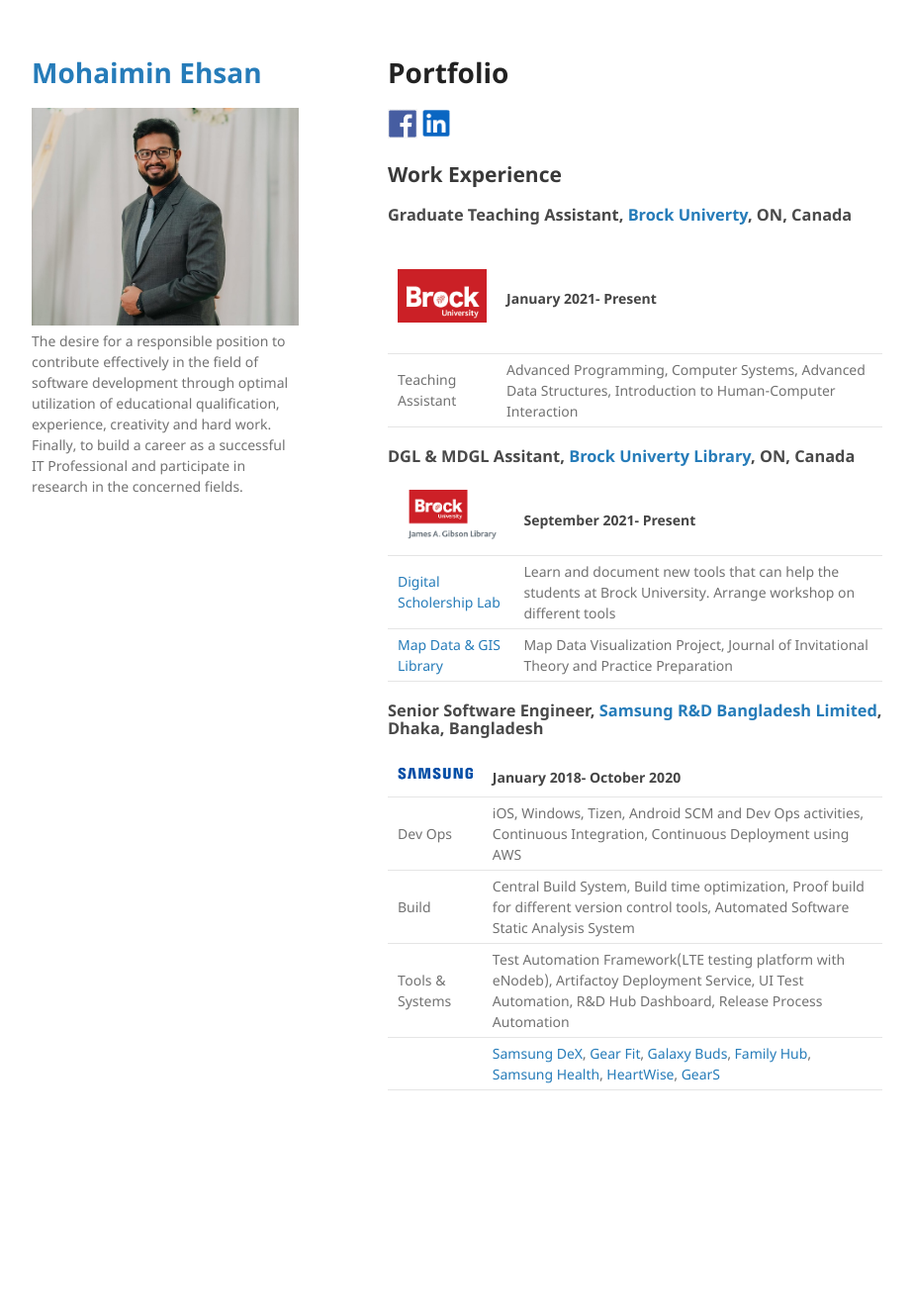
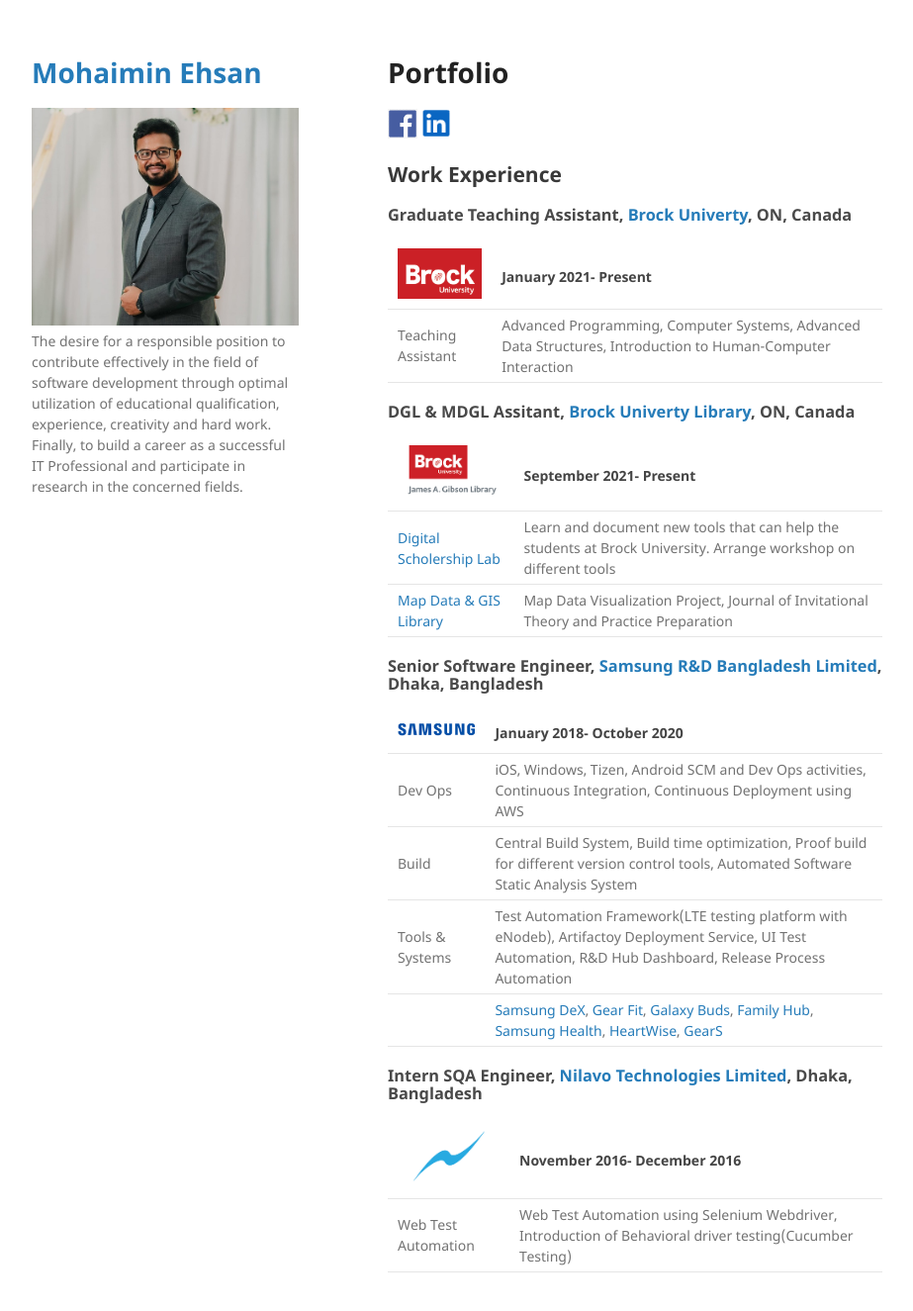
Before and after one commit to MohaiminEhsan/Homepage, a Jekyll site: the page built from index.md, in a window 1280 px wide and 1356 px high. Shown: the top 1325 px of the window at 99% size, without its empty margins (178-1101 px from the left). Built offline with Jekyll 4.4.1, drawn with Linux system fonts in a browser that asks for light colours; our own code applies the rules of GitHub Pages for plain Markdown files.

Commit message:
Update index.md

```diff
--- a/index.md
+++ b/index.md
@@ -12,7 +12,7 @@ layout: default
 
 
 
-|&nbsp; &nbsp; <img src="assets/img/BrockLogo.png?raw=true" width="110"/>&nbsp; &nbsp; | January 2021- Present          |
+|<img src="assets/img/BrockLogo.png?raw=true" width="110"/>| January 2021- Present          |
 |:-------------|:------------------|
 | Teaching Assistant | Advanced Programming, Computer Systems, Advanced Data Structures, Introduction to Human-Computer Interaction |
 
@@ -33,9 +33,17 @@ layout: default
 
 
 
-| <img src="assets/img/Samsung.png?raw=true" width="130"/>       | January 2018- October 2020          |
+| <img src="assets/img/Samsung.png?raw=true" width="140"/>       | January 2018- October 2020          |
 |:-------------|:------------------|
 | Dev Ops |  iOS, Windows, Tizen, Android SCM and Dev Ops activities, Continuous Integration, Continuous Deployment using AWS |
 | Build | Central Build System, Build time optimization, Proof build for different version control tools, Automated Software Static Analysis System |
 | Tools & Systems  | Test Automation Framework(LTE testing platform with eNodeb), Artifactoy Deployment Service, UI Test Automation, R&D Hub Dashboard, Release Process Automation |
 |  | [Samsung DeX](https://www.samsung.com/ca/apps/samsung-dex/), [Gear Fit](https://apps.apple.com/ca/app/samsung-galaxy-fit-gear-fit/id1117312500), [Galaxy Buds](https://apps.apple.com/us/app/samsung-galaxy-buds/id1491433898), [Family Hub](https://apps.apple.com/us/app/samsung-family-hub/id1194886976), [Samsung Health](https://apps.apple.com/us/app/samsung-health/id1224541484), [HeartWise](https://apps.apple.com/us/app/samsung-heartwise/id1256730970), [GearS](https://apps.apple.com/ca/app/samsung-galaxy-watch-gear-s/id1117310635) |
+
+
+
+### Intern SQA Engineer, [Nilavo Technologies Limited](https://nilavo.com/), Dhaka, Bangladesh
+
+|<img src="assets/img/nilavo.png?raw=true" width="120"/>| November 2016- December 2016          |
+|:-------------|:------------------|
+| Web Test Automation | Web Test Automation using Selenium Webdriver, Introduction of Behavioral driver testing(Cucumber Testing) |
```
